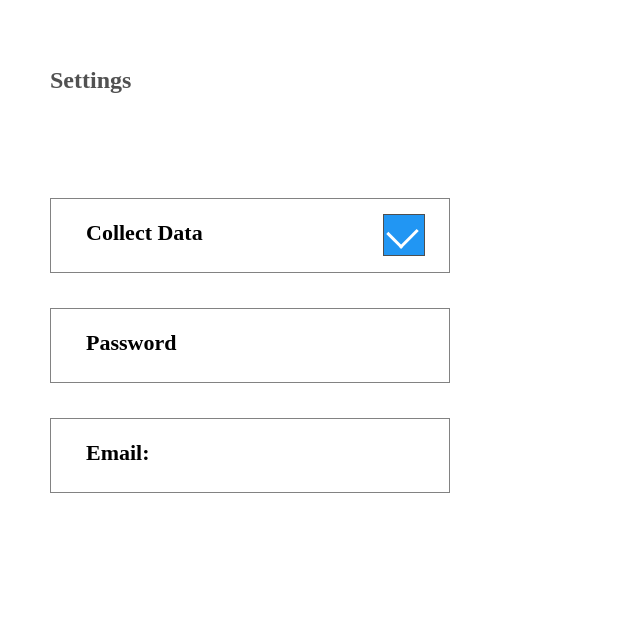
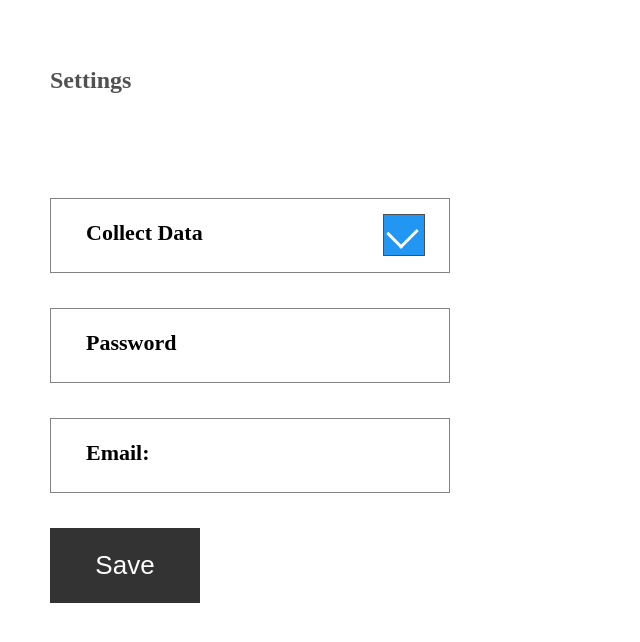
Before and after one commit to Nukusha07/group-project-1, a plain HTML site: page setting html.html in a window 1280 px wide. Shown: the part 903-1545 px from the top of the page, without its empty margins (0-640 px from the left). Drawn offline with Linux system fonts and the light colour scheme.

Commit message:
add save button

```diff
--- a/setting css.css
+++ b/setting css.css
@@ -200,3 +200,16 @@ label{
     border: none ;
     position: absolute;
 }
+.buttons {
+    background: #333333;
+    border: none;
+    color: white;
+    padding: 15px 32px;
+    text-align: center;
+    text-decoration: none;
+    display: inline-block;
+    font-size: 26px;
+    width: 150px;
+    height: 75px;
+    cursor: pointer;
+  }
--- a/setting html.html
+++ b/setting html.html
@@ -28,6 +28,7 @@
                             <input class="passwordinput" type="password" id="pwd" name="pwd" >
                         <label class="container" for="email">Email:</label>
                             <input class="passwordinput" type="email" id="email" name="email">
+                        <a href="#"><button  class="buttons">Save</button></a>
                     </div>
                 </div>
             </div>
```
